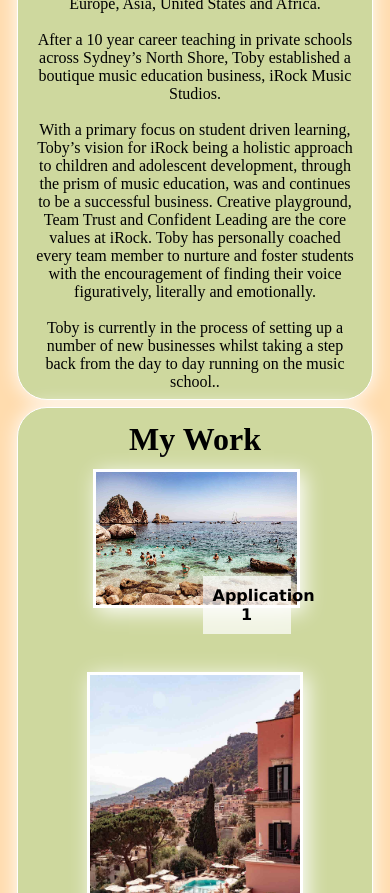
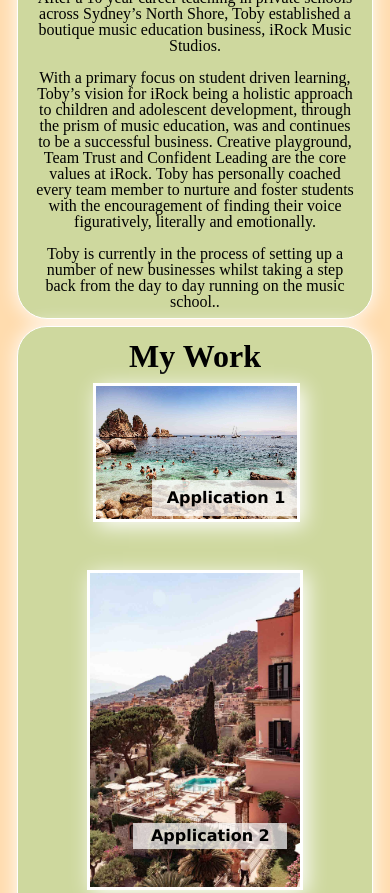
Before and after one commit to tjsoho/b-w2-portfolio, a plain HTML site: page index.html in a window 390 px wide. Shown: the part 731-1624 px from the top of the page. Drawn offline with Linux system fonts and the light colour scheme.

Commit message:
final styling and css reset

```diff
--- a/assets/css/reset.css
+++ b/assets/css/reset.css
@@ -1,9 +1,28 @@
+/* Resets the box size of every element */
 * {
-  margin: 0%;
+  margin: 0;
   padding: 0;
   box-sizing: border-box;
 }
 
+/* Gives the body element a parent height to compare against */
 html {
   height: 100%;
 }
+
+body {
+  min-height: 100%;
+  line-height: 1;
+}
+
+/* Matches the font of special elements to the rest of the page */
+input, select, option, optgroup, textarea, button,
+pre, code {
+  font-size: 100%;
+  font-family: inherit;
+}
+
+/* Removes default bullet points from lists */
+ol, ul {
+  list-style: none;
+}
--- a/assets/css/style.css
+++ b/assets/css/style.css
@@ -245,7 +245,7 @@ h5:hover:hover {
 /* Responsive sizing for tablets*/
 @media screen and (max-width: 992px) {
     .large-image-container {
-        flex-basis: 80%;
+        flex-basis: 90%;
         margin-right: 4%;
         margin-left: 4%;
     }
@@ -253,6 +253,18 @@ h5:hover:hover {
     .full-image-div {
         flex-basis: 40%;
     }
+
+    .large-image-text-box {
+        position: relative;
+        width: 50%;
+        margin-bottom: 2%;
+        bottom: 25%;
+        right: -10%;
+        background-color:rgba(255, 255, 255, 0.701);
+        color: black;
+        padding: 10px;
+    }
+}
 
 /* Responsive sizing for smart phones */
 @media screen and (max-width: 576px) {
@@ -271,6 +283,29 @@ h5:hover:hover {
         margin-left: 5%;
     }
 
+    .large-image-text-box {
+        position: relative;
+        width: 50%;
+        margin-bottom: 2%;
+        bottom: 25%;
+        right: -10%;
+        background-color:rgba(255, 255, 255, 0.701);
+        color: black;
+        padding: 10px;
+    }
+
     .full-image-div {
         flex-basis:95%;
     }
+}
+
+/* Responsive sizing for smart phones */
+@media screen and (max-width: 425px) {
+   .contact-div {
+        display: flex;
+        flex-direction: row;
+        flex-wrap: wrap;
+        flex-basis: 100%;
+        justify-content: space-evenly;
+   }
+}
```
Also changed, not shown: index.html (+1 -0 lines), 1 other file.
